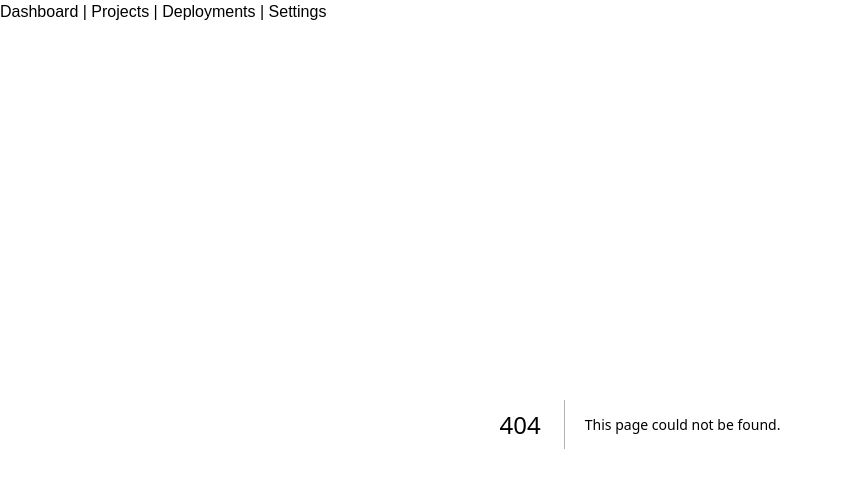
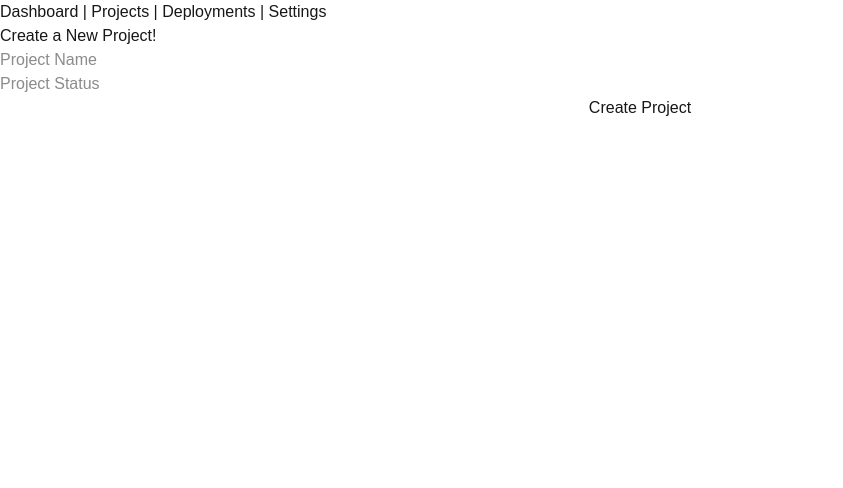
Before and after one commit to kayuh7/OrbitOps, a Next.js app in the folder apps/web/: page /projects/new in a window 1280 px wide. Before the commit this address had no page. Shown: the top 488 px of the page, without its empty margins (0-843 px from the left). Built offline with nearby package versions, Linux system fonts and the light colour scheme.

Commit message:
Implement project creation form with validation

```diff
--- /dev/null
+++ b/apps/web/src/app/projects/new/page.tsx
@@ -0,0 +1,35 @@
+"use client"
+import { useState } from "react"
+
+type Project = {
+    projectName: string;
+    projectStatus: string;
+}
+
+export default function Page() {
+    const [projectName, setProjectName] = useState("");
+    const [projectStatus, setProjectStatus] = useState("");
+    const [projects, setProjects] = useState<Project[]>([]);
+
+    function addProject() {
+        if (projectName.length === 0){
+            alert("Project name cannot be empty!");
+        } else if (projectStatus.length === 0){
+            alert("Project status cannot be empty!");
+        } else {
+            const newProject: Project = { projectName, projectStatus };
+            setProjects([...projects, newProject]);
+            setProjectName("");
+            setProjectStatus("");
+        }
+    }
+
+    return(
+        <>
+            <h1>Create a New Project!</h1>
+            <input type = "text" placeholder = "Project Name" value = {projectName} onChange = {(e) => setProjectName(e.target.value)}/>
+            <input type = "text" placeholder = "Project Status" value = {projectStatus} onChange = {(e) => setProjectStatus(e.target.value)}/>
+            <button onClick={addProject}>Create Project</button>
+        </>
+    )
+}
--- a/apps/web/src/app/projects/page.tsx
+++ b/apps/web/src/app/projects/page.tsx
@@ -1,4 +1,5 @@
 import ProjectCard from "@/components/ProjectCard";
+import Link from "next/dist/client/link";
 
 export default function Page() {
     const projects = [
@@ -16,6 +17,7 @@ export default function Page() {
                     projectStatus = {project.projectStatus}
                 />
             )) }
+            <Link href="/projects/new"> + New Project</Link>
         </>
     )
 }
```
